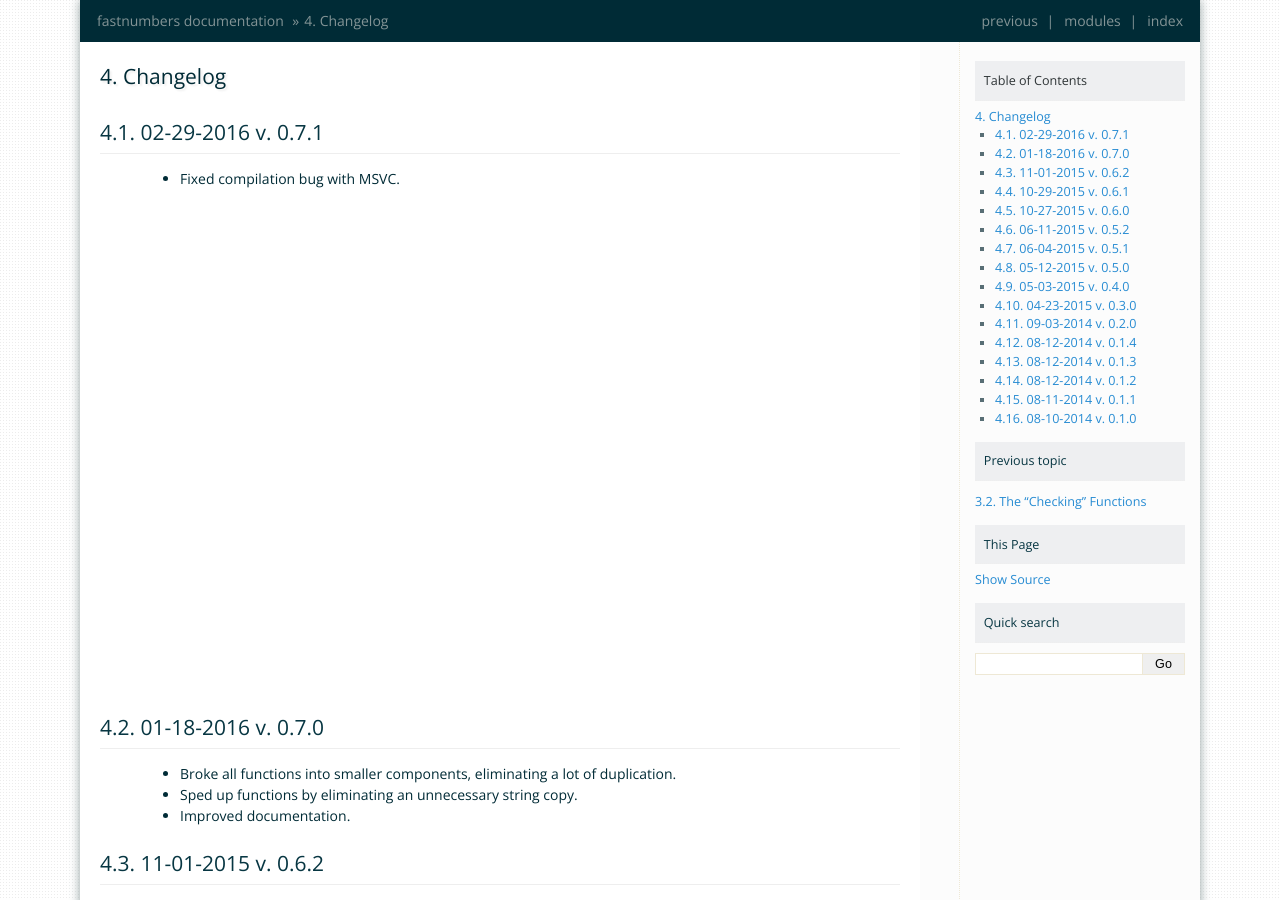
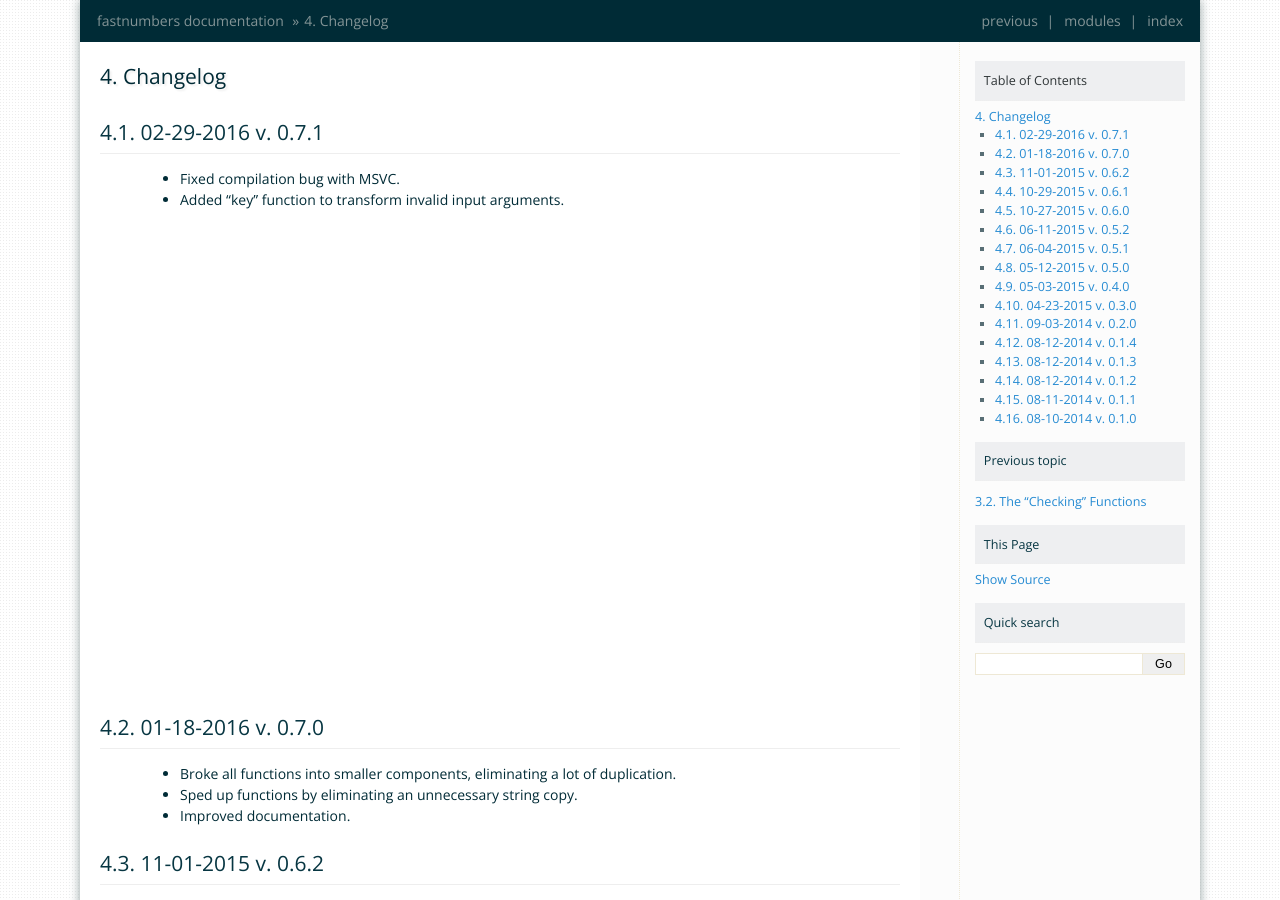
Before and after one commit to SethMMorton/fastnumbers, a Sphinx documentation site: the page built from docs/source/changelog.rst, in a window 1280 px wide and 900 px high. Built offline with Sphinx 7.4.7, drawn with Linux system fonts in a browser that asks for light colours.

Commit message:
Added missing bit of changelog.

```diff
--- a/README.rst
+++ b/README.rst
@@ -183,6 +183,7 @@ for the complete `changelog <http://pythonhosted.org//fastnumbers/changelog.html
 '''''''''''''''''''
 
     - Fixed compilation bug with MSVC.
+    - Added “key” function to transform invalid input arguments.
 
 01-18-2016 v. 0.7.0
 '''''''''''''''''''
--- a/docs/source/changelog.rst
+++ b/docs/source/changelog.rst
@@ -7,6 +7,7 @@ Changelog
 '''''''''''''''''''
 
     - Fixed compilation bug with MSVC.
+    - Added “key” function to transform invalid input arguments.
 
 01-18-2016 v. 0.7.0
 '''''''''''''''''''
```
